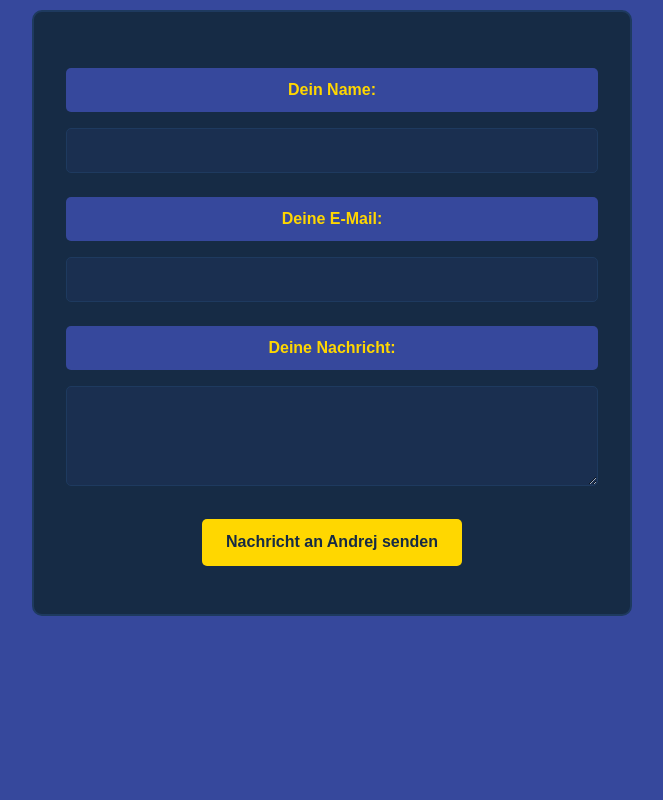
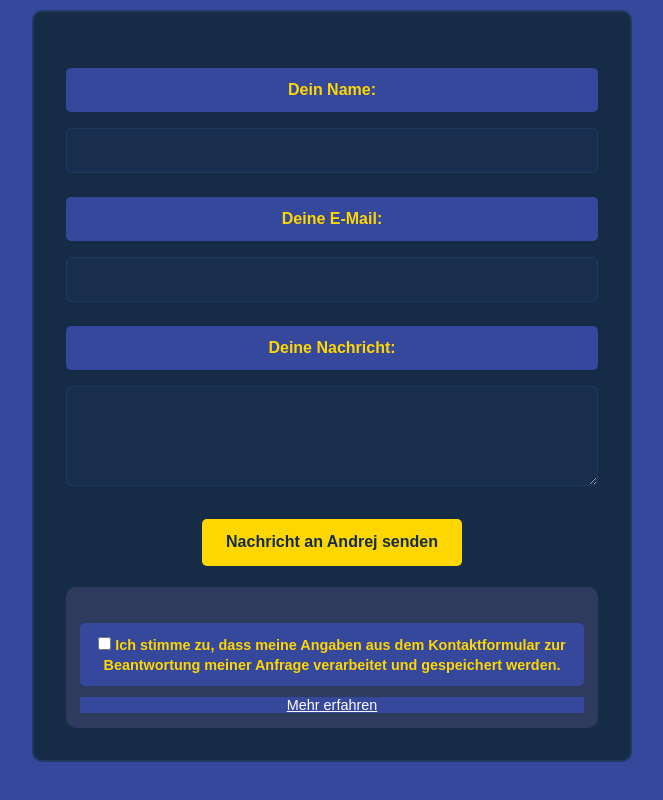
Before and after one commit to ProfDrDrej/ProfDrDrej.github.io, a plain HTML site: page index.html in a window 1280 px wide. Shown: the part 2207-3007 px from the top of the page, without its empty margins (308-971 px from the left). Before the commit the page ends 2887 px from the top, so only its background shows below. Drawn offline with Linux system fonts and the light colour scheme.

Commit message:
🔒 DSGVO-Zustimmungs-Checkbox & Layout angepasst

```diff
--- a/index.html
+++ b/index.html
@@ -67,6 +67,19 @@
 
             <button type="submit" id="submitButton">Nachricht an Andrej senden</button>
             <div id="statusMessage"></div>
+
+            <div class="consent-box">
+                <label>
+                    <input type="checkbox" id="dataConsent" required>
+                    <span class="consent-text">
+                        Ich stimme zu, dass meine Angaben aus dem Kontaktformular zur Beantwortung meiner Anfrage verarbeitet und gespeichert werden.
+                    </span>
+                </label>
+                <div class="consent-link">
+                    <a href="datenschutz.html" target="_blank">Mehr erfahren</a>
+                </div>
+            </div>
+
           </form>
 
     </body>
--- a/styles.css
+++ b/styles.css
@@ -262,3 +262,34 @@ form#contactForm button[type="submit"]:hover {
         opacity: 1;
     }
 }
+.consent-box {
+    background-color: #2e3b5f;
+    padding: 1em;
+    border-radius: 10px;
+    max-width: 600px;
+    margin: 1.5em auto 0 auto;
+    font-size: 0.9em;
+    color: white;
+}
+
+.consent-box label {
+    display: flex;
+    align-items: flex-start;
+    gap: 0.5em;
+}
+
+.consent-text {
+    color: #FFD700;
+    line-height: 1.4;
+}
+
+.consent-link {
+    margin-top: 0.75em;
+    text-align: center;
+}
+
+.consent-link a {
+    color: white;
+    text-decoration: underline;
+
+}
```
Also changed, not shown: datenschutz.html (added, +40 -0 lines).
